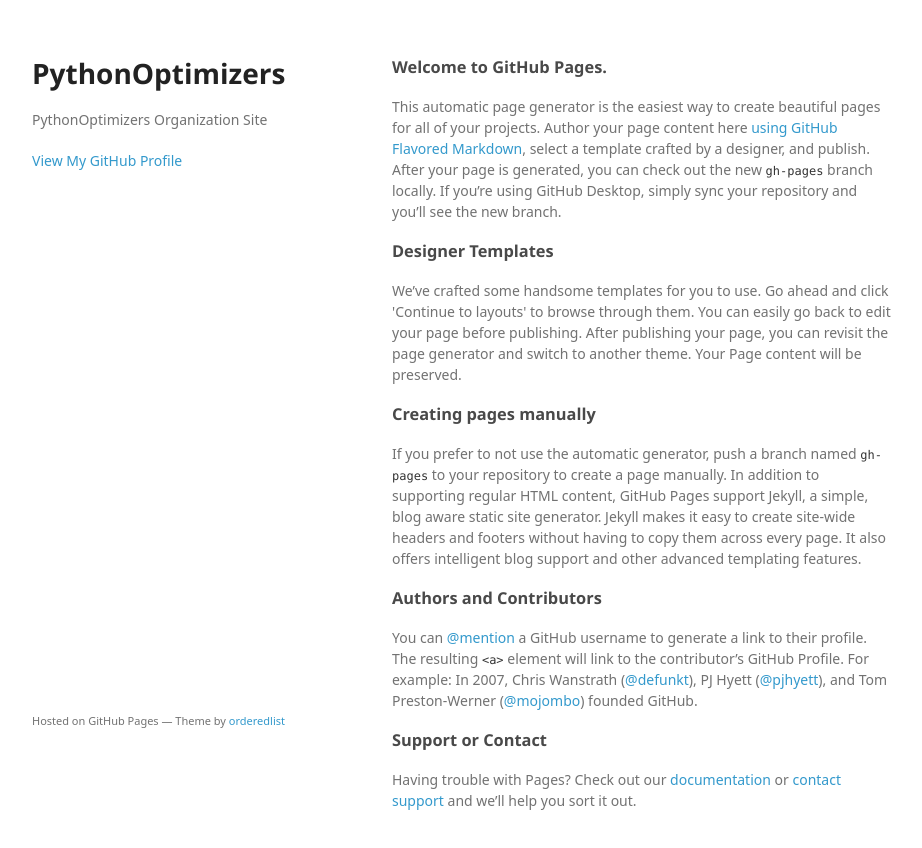
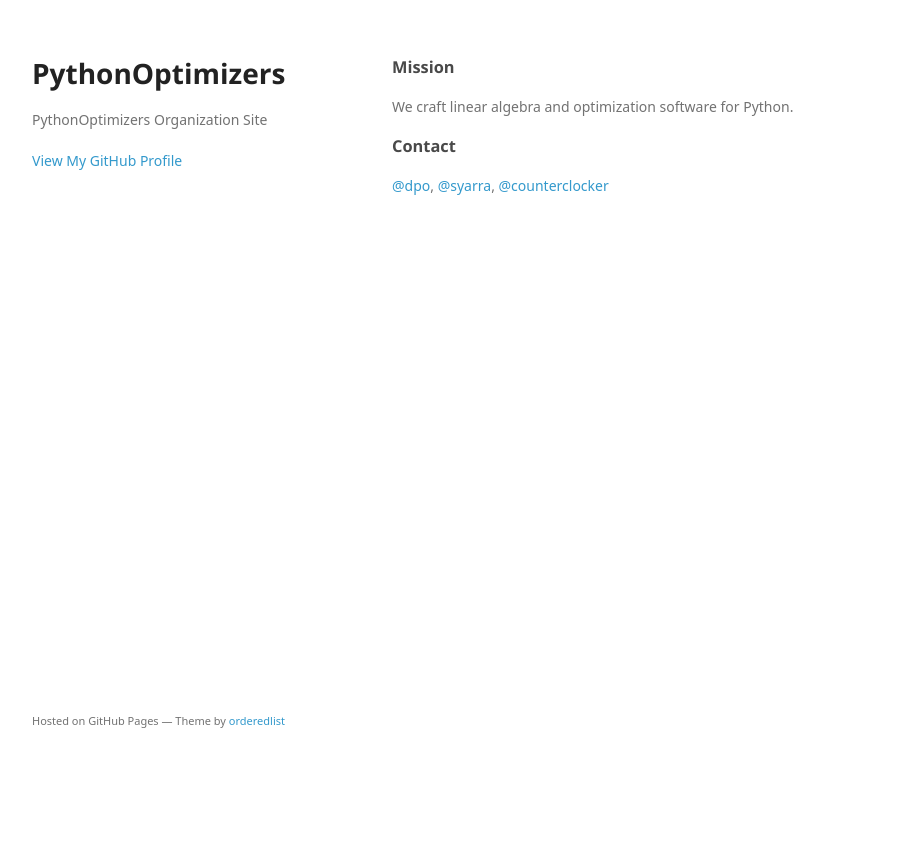
Before and after one commit to PythonOptimizers/PythonOptimizers.github.io, a plain HTML site: page index.html in a window 1280 px wide. Shown: the whole page, without its empty margins (178-1100 px from the left). After the commit the page ends 800 px from the top, so only its background shows below. Drawn offline with Linux system fonts and the light colour scheme; a web font is replaced by a local one.

Commit message:
Replace master branch with page content via GitHub

```diff
--- a/index.html
+++ b/index.html
@@ -24,29 +24,14 @@
       </header>
       <section>
         <h3>
-<a id="welcome-to-github-pages" class="anchor" href="#welcome-to-github-pages" aria-hidden="true"><span aria-hidden="true" class="octicon octicon-link"></span></a>Welcome to GitHub Pages.</h3>
+<a id="mission" class="anchor" href="#mission" aria-hidden="true"><span aria-hidden="true" class="octicon octicon-link"></span></a>Mission</h3>
 
-<p>This automatic page generator is the easiest way to create beautiful pages for all of your projects. Author your page content here <a href="https://guides.github.com/features/mastering-markdown/">using GitHub Flavored Markdown</a>, select a template crafted by a designer, and publish. After your page is generated, you can check out the new <code>gh-pages</code> branch locally. If you’re using GitHub Desktop, simply sync your repository and you’ll see the new branch.</p>
+<p>We craft linear algebra and optimization software for Python.</p>
 
 <h3>
-<a id="designer-templates" class="anchor" href="#designer-templates" aria-hidden="true"><span aria-hidden="true" class="octicon octicon-link"></span></a>Designer Templates</h3>
+<a id="contact" class="anchor" href="#contact" aria-hidden="true"><span aria-hidden="true" class="octicon octicon-link"></span></a>Contact</h3>
 
-<p>We’ve crafted some handsome templates for you to use. Go ahead and click 'Continue to layouts' to browse through them. You can easily go back to edit your page before publishing. After publishing your page, you can revisit the page generator and switch to another theme. Your Page content will be preserved.</p>
-
-<h3>
-<a id="creating-pages-manually" class="anchor" href="#creating-pages-manually" aria-hidden="true"><span aria-hidden="true" class="octicon octicon-link"></span></a>Creating pages manually</h3>
-
-<p>If you prefer to not use the automatic generator, push a branch named <code>gh-pages</code> to your repository to create a page manually. In addition to supporting regular HTML content, GitHub Pages support Jekyll, a simple, blog aware static site generator. Jekyll makes it easy to create site-wide headers and footers without having to copy them across every page. It also offers intelligent blog support and other advanced templating features.</p>
-
-<h3>
-<a id="authors-and-contributors" class="anchor" href="#authors-and-contributors" aria-hidden="true"><span aria-hidden="true" class="octicon octicon-link"></span></a>Authors and Contributors</h3>
-
-<p>You can <a href="https://help.github.com/articles/basic-writing-and-formatting-syntax/#mentioning-users-and-teams" class="user-mention">@mention</a> a GitHub username to generate a link to their profile. The resulting <code>&lt;a&gt;</code> element will link to the contributor’s GitHub Profile. For example: In 2007, Chris Wanstrath (<a href="https://github.com/defunkt" class="user-mention">@defunkt</a>), PJ Hyett (<a href="https://github.com/pjhyett" class="user-mention">@pjhyett</a>), and Tom Preston-Werner (<a href="https://github.com/mojombo" class="user-mention">@mojombo</a>) founded GitHub.</p>
-
-<h3>
-<a id="support-or-contact" class="anchor" href="#support-or-contact" aria-hidden="true"><span aria-hidden="true" class="octicon octicon-link"></span></a>Support or Contact</h3>
-
-<p>Having trouble with Pages? Check out our <a href="https://help.github.com/pages">documentation</a> or <a href="https://github.com/contact">contact support</a> and we’ll help you sort it out.</p>
+<p><a href="https://github.com/dpo" class="user-mention">@dpo</a>, <a href="https://github.com/syarra" class="user-mention">@syarra</a>, <a href="https://github.com/counterclocker" class="user-mention">@counterclocker</a></p>
       </section>
       <footer>
         <p><small>Hosted on GitHub Pages &mdash; Theme by <a href="https://github.com/orderedlist">orderedlist</a></small></p>
```
Also changed, not shown: params.json (+1 -1 lines).
